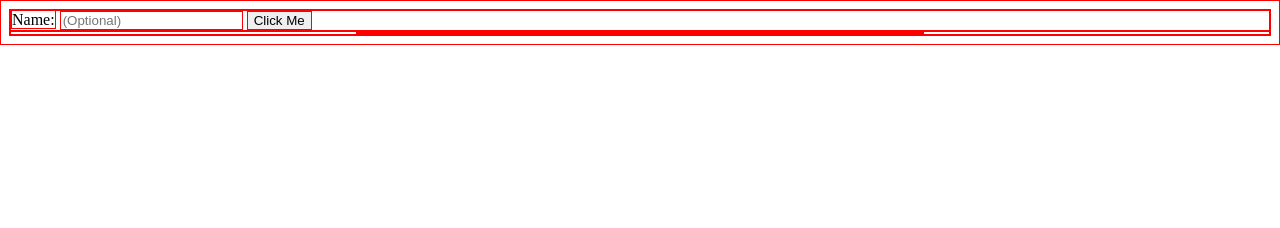
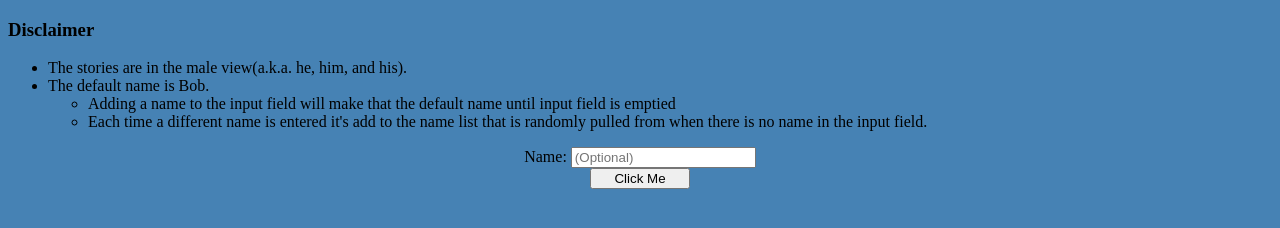
Before and after one commit to BriarmossX1/Silly-Story-Gen., a plain HTML site: page index.html in a window 1280 px wide. Drawn offline with Linux system fonts and the light colour scheme.

Commit message:
Add files via upload

```diff
--- a/index.html
+++ b/index.html
@@ -9,11 +9,27 @@
 </head>
 
 <body>
-    <div>
-        <label for="nameInput">Name:</label>
-        <input type="text" name="nameIn" id="nameIn" placeholder="(Optional)">
+    <div id="disclaimerContainer">
+        <h3>Disclaimer</h3>
+        <ul>
+            <li>The stories are in the male view(a.k.a. he, him, and his).</li>
+            <li>The default name is Bob.</li>
+            <ul>
+                <li>Adding a name to the input field will make that the default name until input field is emptied</li>
+                <li>Each time a different name is entered it's add to the name list that is randomly pulled from when there is no name in the input field.</li>
+            </ul>
+        </ul>
+    </div>
+    <div id="inputContainer">
+        <div>
+            <label for="nameInput">Name:</label>
+            <input type="text" name="nameIn" id="nameIn" placeholder="(Optional)">
+        </div>
+    </div>
+    <div id="buttonContainer">
         <button class="randStory" onclick="getRandomStory()">Click Me</button>
     </div>
+
     <div>
         <p class="storyArea"></p>
     </div>
--- a/main.css
+++ b/main.css
@@ -1,9 +1,28 @@
-* {
-    border: 1px solid red;
+* {}
+
+body {
+    background-color: steelblue;
+}
+
+#inputContainer {
+    display: flex;
+}
+
+#inputContainer>div {
+    margin: auto;
+}
+
+#buttonContainer {
+    display: flex;
+}
+
+button {
+    margin: auto;
+    width: 100px;
 }
 
 p {
-    width: 45%;
+    width: 50%;
     margin: auto;
     font-size: 2rem;
 }
```
